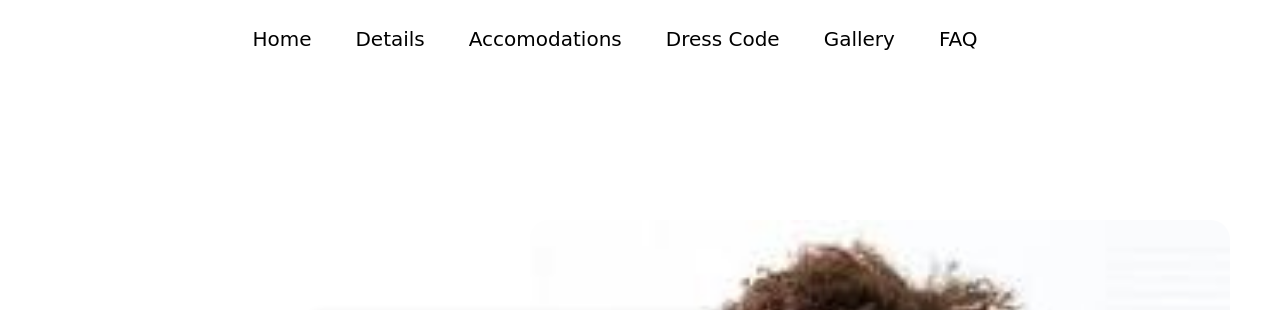
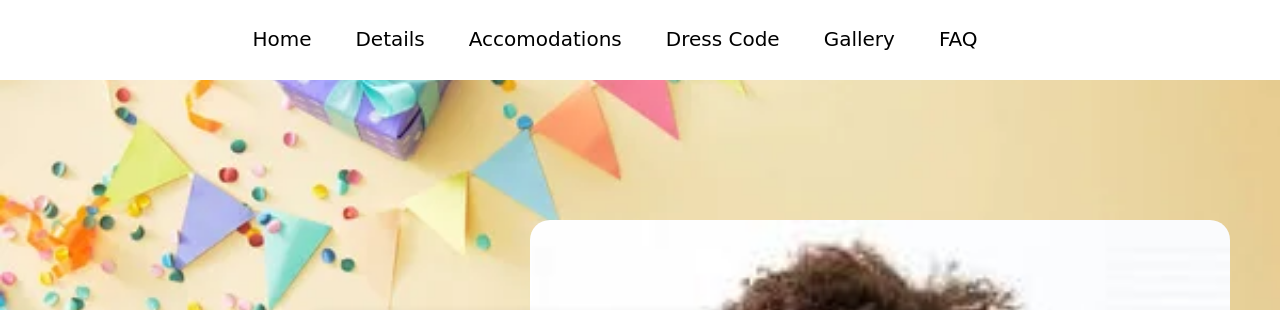
Before and after one commit to mikebeenmadeit/Birthday, a plain HTML site: page index.html in a window 1280 px wide. Shown: the top 310 px of the page. Drawn offline with Linux system fonts and the light colour scheme.

Commit message:
Update index.css

```diff
--- a/resources/css/index.css
+++ b/resources/css/index.css
@@ -13,7 +13,7 @@ body{
 }
 
 .header{
-    background-image: url("resources/images/depositphotos_360090064-stock-photo-top-view-festive-colorful-confetti.jpg"); /* Apply background image once */
+    background-image: url("/resources/images/depositphotos_360090064-stock-photo-top-view-festive-colorful-confetti.jpg"); /* Apply background image once */
     min-height: 100vh;
     width: 100%;
     background-position: center;
```
